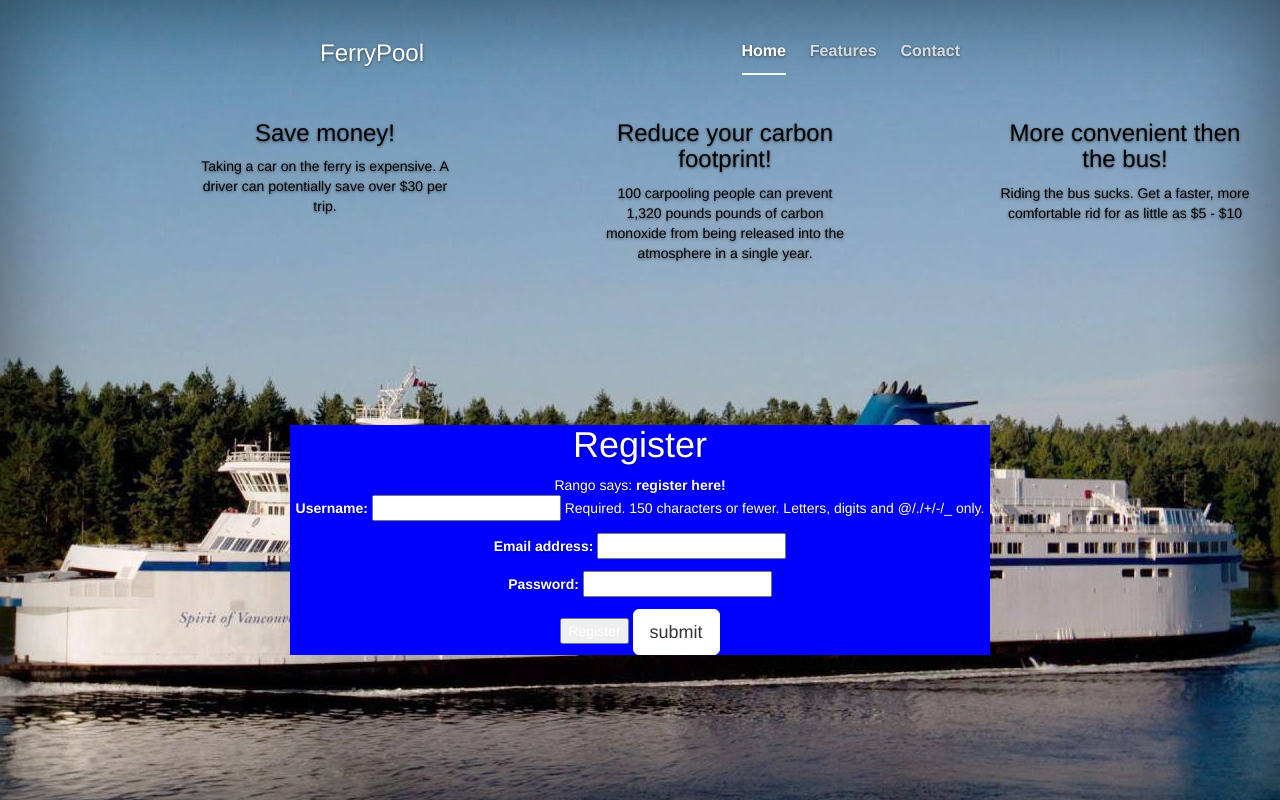
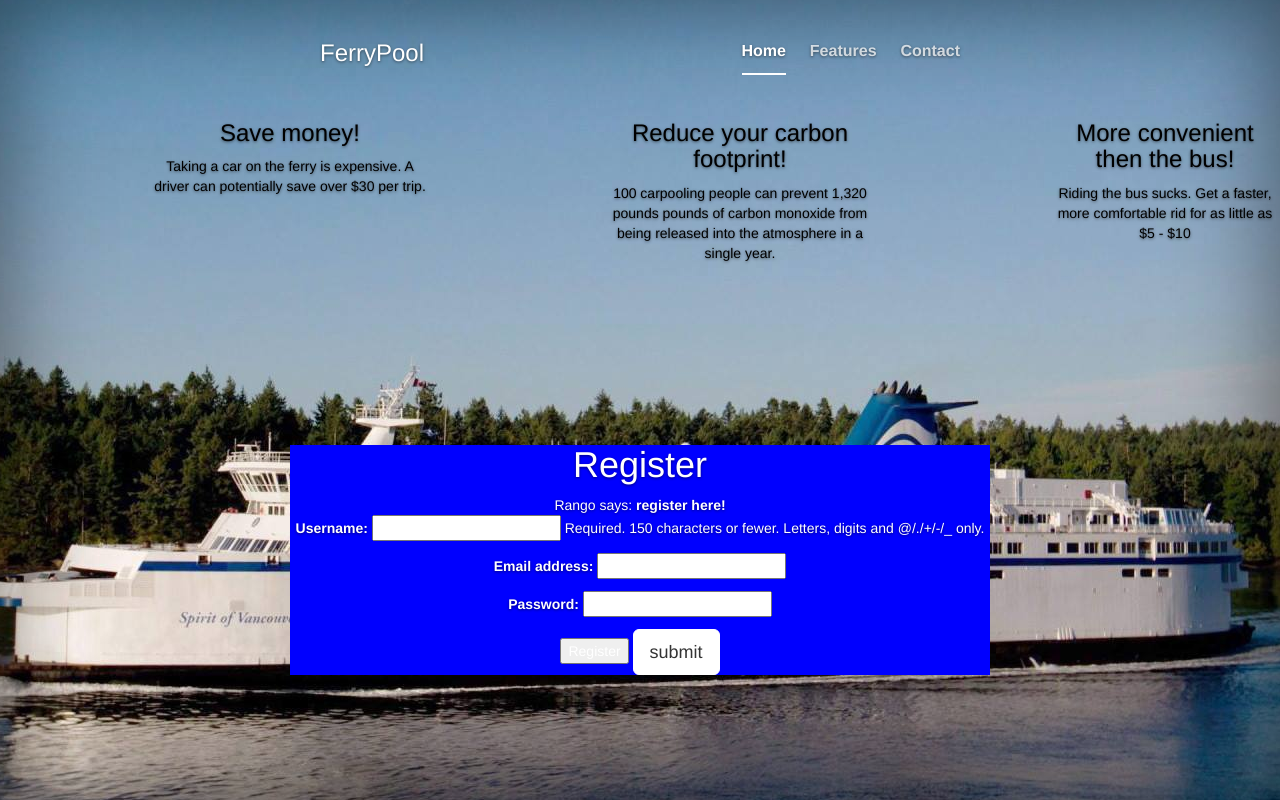
Before and after one commit to Rydhutton/hackvictoria2016, a Django app: page /main/ in a window 1280 px wide. Run offline with Django 3.2, Linux system fonts and the light colour scheme; some libraries are stand-ins or nearby versions.

Commit message:
formatted some things

```diff
--- a/hackvictoria/static/css/custom.css
+++ b/hackvictoria/static/css/custom.css
@@ -168,6 +168,6 @@ body {
 /* Ryan's scripts */
 
 .paraWidth {
-    max-width: 250px;
+    max-width: 280px;
     text-align: center;
 }
--- a/hackvictoria/templates/main/main.html
+++ b/hackvictoria/templates/main/main.html
@@ -4,7 +4,7 @@
 {% block main %}
 
     <body>
-    <div style="position:relative;left:center;bottom:-130px;background-color:blue;">
+    <div style="position:relative;left:center;bottom:-150px;background-color:blue;">
         <h1>Register</h1>
 
         {% if registered %}
@@ -47,7 +47,7 @@
 {% block money %}
 
   <body>
-    <div style="position:absolute; left:200px; top:100px;">
+    <div style="position:absolute; left:150px; top:100px;">
         <h3><font color="black"><div class = "paraWidth">Save money!</div></font></h3>
         <p><font color="black"><div class = "paraWidth">Taking a car on the ferry is expensive. A driver can potentially save over $30 per trip.</div></font></p>
     </div>
@@ -58,7 +58,7 @@
 {% block convenient %}
 
   <body>
-    <div style="position:absolute; left:1000px; top:100px;">
+    <div style="position:absolute; left:1050px; top:100px;">
         <h3><font color="black"><div class = "paraWidth">More convenient then the bus!</div></font></h3>
         <p><font color="black"><div class = "paraWidth">Riding the bus sucks. Get a faster, more comfortable rid for as little as $5 - $10</div></font></p>
     </div>
```
